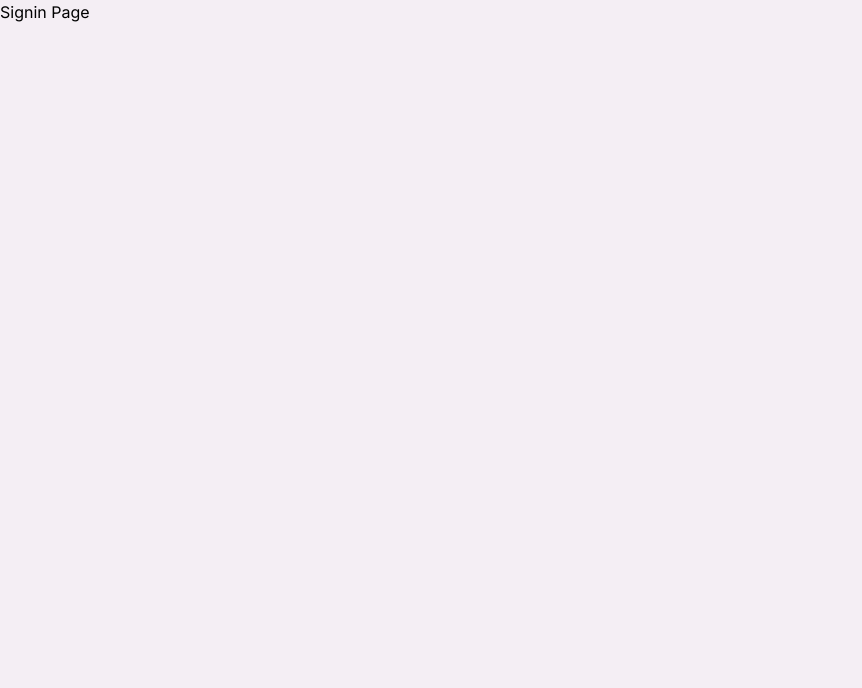
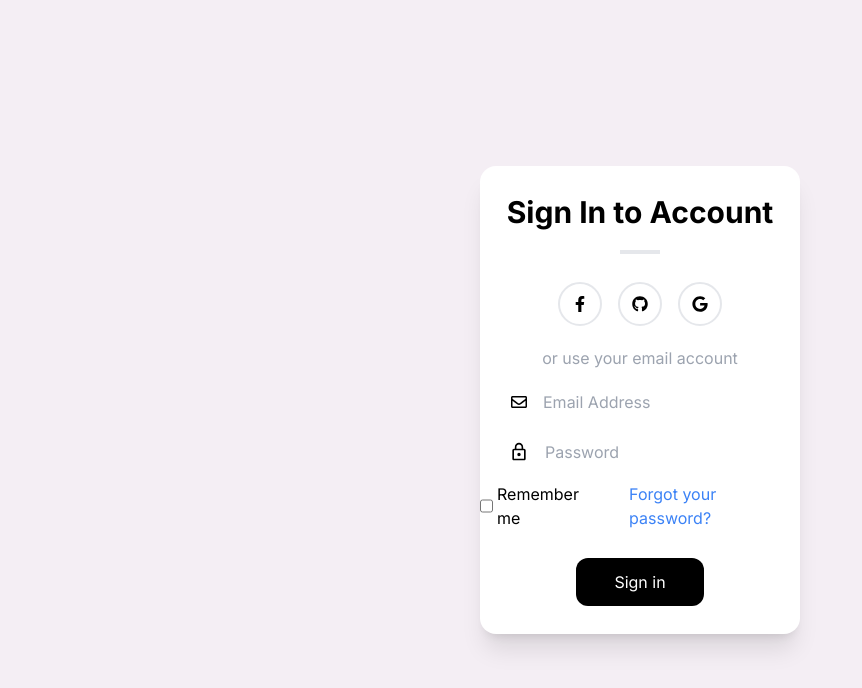
Before and after one commit to Jolanta27/JuniorDevelopers-job-platform, a Next.js app: page /SignIn in a window 1280 px wide. Shown: the top 688 px of the page, without its empty margins (0-862 px from the left). Built offline with nearby package versions, Linux system fonts and the light colour scheme.

Commit message:
made simple sign in form for authentication with social media

```diff
--- a/app/SignIn/page.tsx
+++ b/app/SignIn/page.tsx
@@ -1,7 +1,70 @@
+"use client";
+
 import React from 'react';
+import { useState } from 'react';
+import { FaFacebookF, FaGithub, FaGoogle, FaRegEnvelope } from 'react-icons/fa';
+import { MdLockOutline } from 'react-icons/md';
 
 const Signin = () => {
-  return <div>Signin Page</div>;
+  const [email, setEmail ] = useState('');
+  const [password, setPassword] = useState('');
+
+  const handleSubmit = async (event ) => {
+    event.preventDefault();
+  };
+
+  return (
+    <div className='flex flex-col items-center justify-center min-h-screen'>
+    <form className='flex flex-col items-center gap-3 rounded-2xl w-1/4 bg-white py-7 shadow-xl'
+    onSubmit={handleSubmit}
+    noValidate>
+      <h1 className='text-3xl font-bold mb-2'>
+        Sign In to Account
+      </h1>
+      <div className='border-2 w-10 mb-2'></div>
+      <div className='flex justify-center mx-2'>
+      <a href="#" className='border-2 rounded-full m-2 p-1'>
+      <FaFacebookF className='m-2 ' />
+      </a>
+      <a href="#" className='border-2 rounded-full m-2 p-1'>
+      <FaGithub className='m-2'/>
+      </a>
+      <a href="#" className='border-2 rounded-full m-2 p-1'>
+      <FaGoogle className='m-2'/>
+      </a>
+      </div>
+      <p className='text-gray-400'>or use your email account</p>
+      <label className='flex p-1'>
+        <FaRegEnvelope className='m-2'/>
+        <input
+          type="email"
+          placeholder='Email Address'
+          value={email}
+          className='outline-none ml-2'
+          onChange={(e) => setEmail(e.target.value)}
+          required
+        />
+      </label>
+      <label className='flex'>
+        <MdLockOutline className='m-2 size-5'/>
+        <input
+          type="password"
+          placeholder='Password'
+          value={password}
+          className='outline-none ml-2'
+          onChange={(e) => setPassword(e.target.value)}
+          required
+        />
+      </label>
+        <label className='flex gap-1'>
+          <input type="checkbox" value="Remember me" />Remember me
+          <a href="#" className='text-blue-500 ml-5'>Forgot your password?</a>
+        </label>
+
+      <button type="submit" className='rounded-xl p-3 bg-black text-white w-32 mt-4'>Sign in</button>
+    </form>
+    </div>
+  );
 };
 
 export default Signin;
--- a/package.json
+++ b/package.json
@@ -14,6 +14,7 @@
     "next": "14.1.0",
     "react": "^18.2.0",
     "react-dom": "^18.2.0",
+    "react-icons": "^5.0.1",
     "yup": "^1.3.3"
   },
   "devDependencies": {
```
Also changed, not shown: 1 other file (tests, documents, lock files or other folders).
